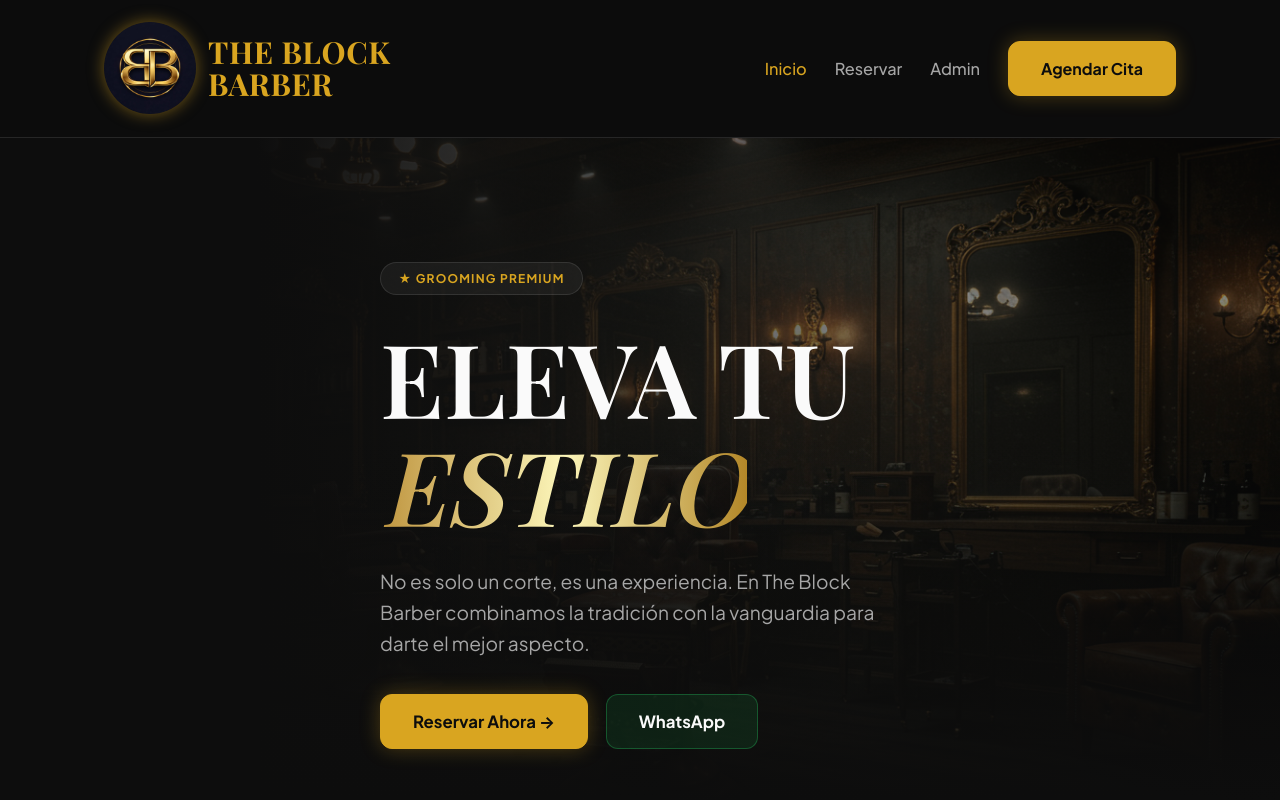
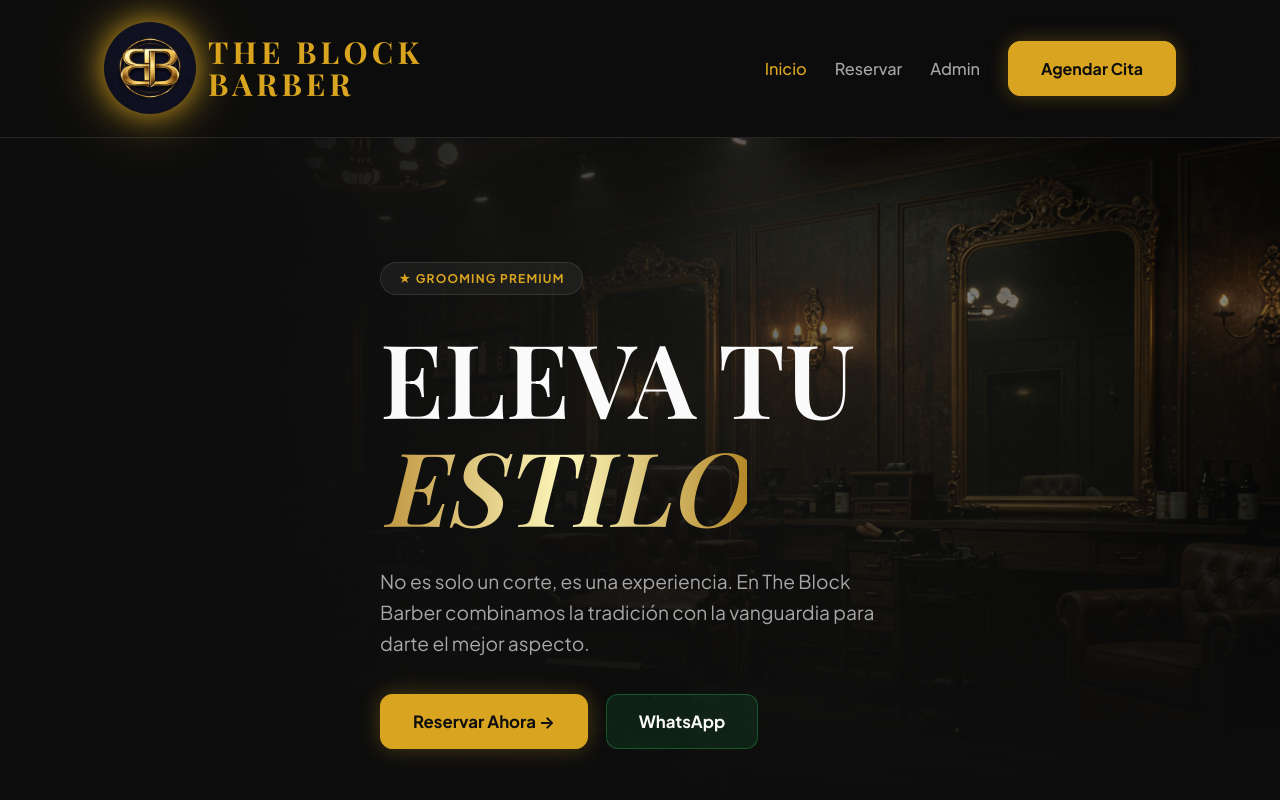
Before and after one commit to jcordova150-hub/the-ely-barber-frontend, a React (Vite) app: page / in a window 1280 px wide. Shown: the top 800 px of the page. Built offline with nearby package versions, Linux system fonts and the light colour scheme; no server answers; a web font is replaced by a local one.

Commit message:
Espaciado de letras y brillo del logo como la referencia

```diff
--- a/src/components/Navbar.jsx
+++ b/src/components/Navbar.jsx
@@ -72,7 +72,7 @@ const styles = {
     height: 92,
     objectFit: "contain",
     borderRadius: "50%",
-    filter: "drop-shadow(0 0 8px rgba(217,165,32,0.5))",
+    filter: "drop-shadow(0 0 14px rgba(217,165,32,0.8)) drop-shadow(0 0 28px rgba(217,165,32,0.4))",
   },
   brandName: {
     fontFamily: "var(--font-display)",
@@ -80,7 +80,7 @@ const styles = {
     fontSize: "1.9rem",
     lineHeight: 1.05,
     fontWeight: 700,
-    letterSpacing: "0.02em",
+    letterSpacing: "0.14em",
   },
   nav: {
     display: "flex",
```
